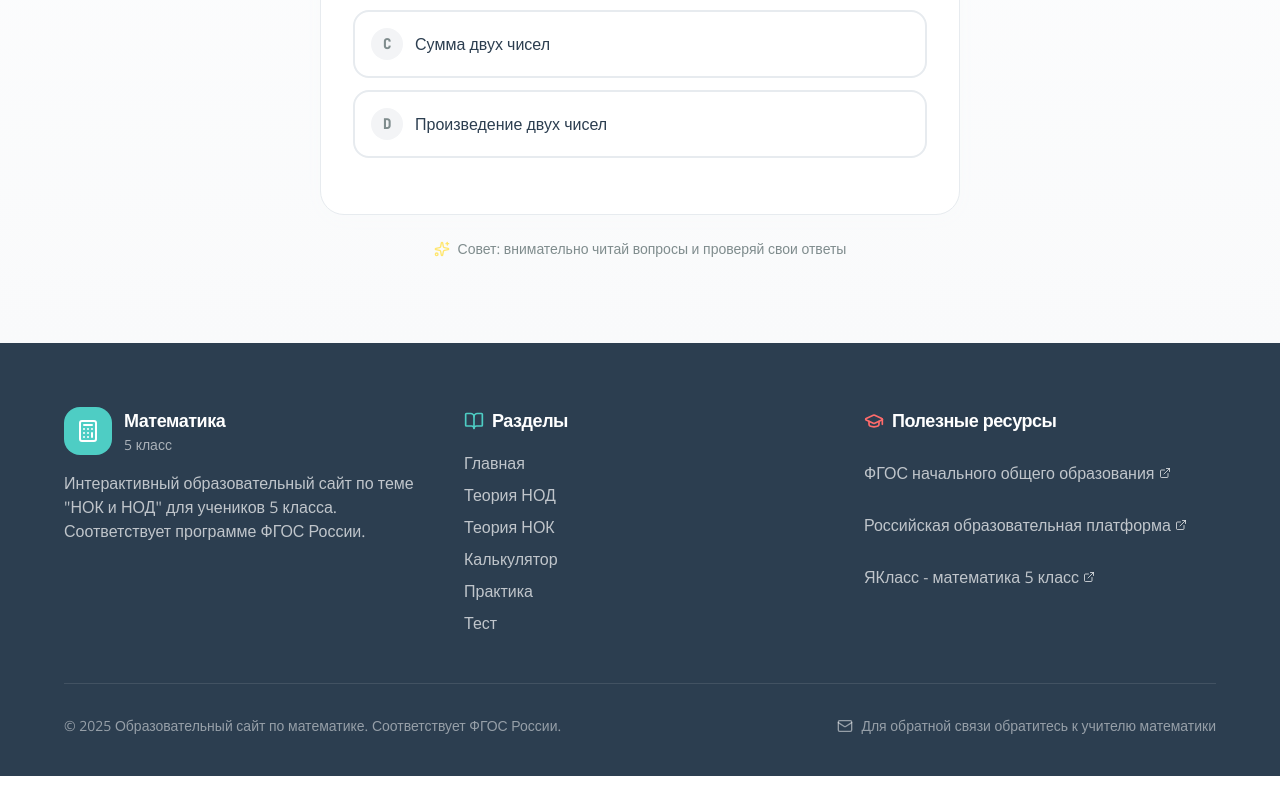
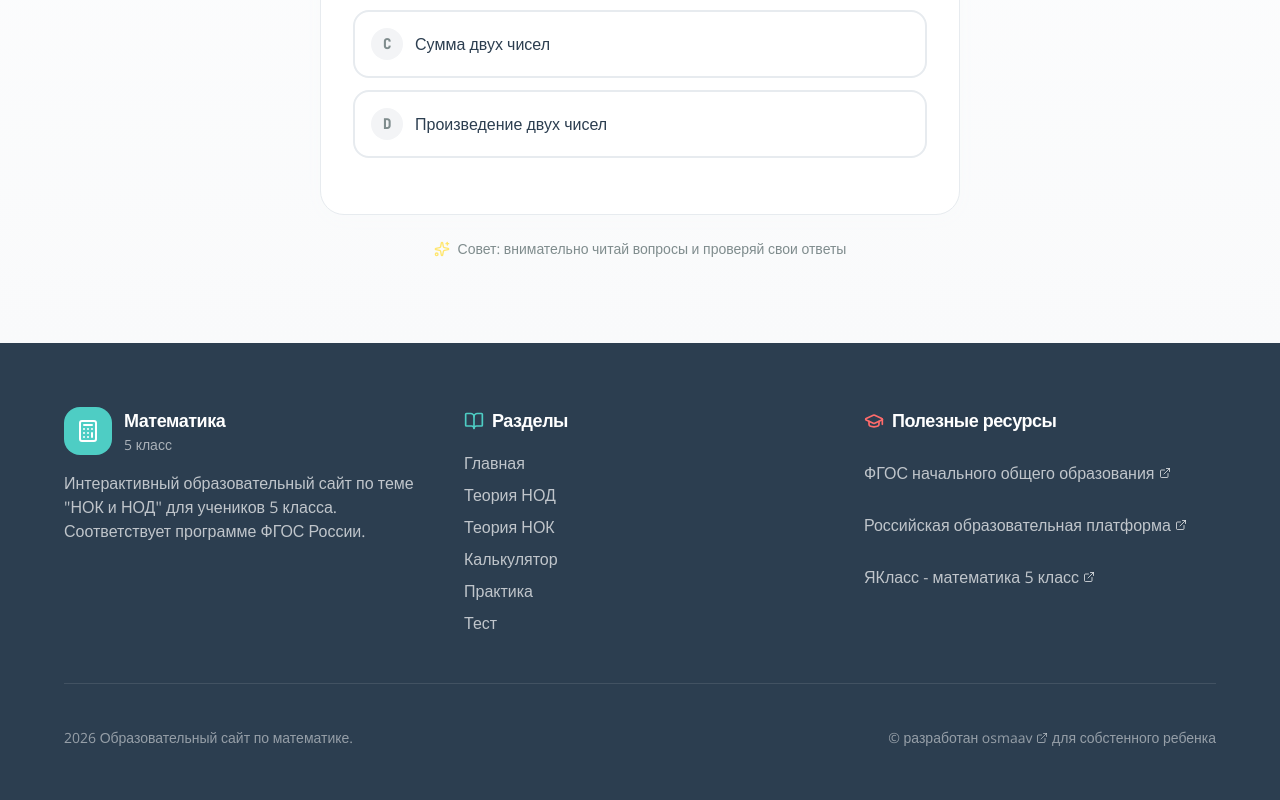
Before and after one commit to osmaav/mathematics_nok_nod, a React (Vite) app: page / in a window 1280 px wide. Shown: the part 7259-8059 px from the top of the page. Before the commit the page ends 8035 px from the top, so only its background shows below. Built offline with nearby package versions, Linux system fonts and the light colour scheme.

Commit message:
добавил контакты

```diff
--- a/src/sections/Footer.tsx
+++ b/src/sections/Footer.tsx
@@ -4,7 +4,7 @@ import { Calculator, BookOpen, GraduationCap, Mail, ExternalLink } from 'lucide-
 const resources = [
   { label: 'ФГОС начального общего образования', href: 'https://fgos.ru/' },
   { label: 'Российская образовательная платформа', href: 'https://resh.edu.ru/' },
-  { label: 'ЯКласс - математика 5 класс', href: 'https://yaklass.ru/' },
+  { label: 'ЯКласс - математика 5 класс', href: 'https://yaklass.ru/' }
 ];
 
 export default function Footer() {
@@ -103,11 +103,20 @@ export default function Footer() {
           <div className="border-t border-white/10 pt-6 sm:pt-8">
             <div className="flex flex-col sm:flex-row items-center justify-between gap-3 sm:gap-4">
               <p className="text-white/50 text-xs sm:text-sm text-center sm:text-left">
-                © 2025 Образовательный сайт по математике. Соответствует ФГОС России.
+                2026 Образовательный сайт по математике.
               </p>
               <div className="flex items-center gap-1.5 sm:gap-2 text-white/50 text-xs sm:text-sm">
-                <Mail className="w-3 h-3 sm:w-4 sm:h-4" />
-                <span>Для обратной связи обратитесь к учителю математики</span>
+                <span>© разработан<span> </span>
+                  <a
+                    href="https://t.me/osmaav"
+                    target="_blank"
+                    rel="noopener noreferrer"
+                    className="hover:text-nod transition-colors inline-flex items-center gap-1"
+                  >
+                    osmaav
+                    <ExternalLink className="w-3 h-3" />
+                  </a>
+                  <span> </span>для собстенного ребенка</span>
               </div>
             </div>
           </div>
--- a/src/sections/Header.tsx
+++ b/src/sections/Header.tsx
@@ -51,8 +51,7 @@ export default function Header() {
         initial={{ y: -100 }}
         animate={{ y: 0 }}
         transition={{ duration: 0.5, ease: 'easeOut' }}
-        className={`fixed top-0 left-0 right-0 z-50 transition-all duration-300 safe-top ${
-          isScrolled
+        className={`fixed top-0 left-0 right-0 z-50 transition-all duration-300 safe-top ${isScrolled
           ? 'bg-white/95 backdrop-blur-md shadow-lg'
           : 'bg-transparent'
           }`}
@@ -90,8 +89,7 @@ export default function Header() {
                   <motion.button
                     key={item.href}
                     onClick={() => scrollToSection(item.href)}
-                    className={`flex items-center gap-2 px-3 py-2.5 rounded-xl font-heading font-semibold text-sm transition-all duration-300 ${
-                      isActive
+                    className={`flex items-center gap-2 px-3 py-2.5 rounded-xl font-heading font-semibold text-sm transition-all duration-300 ${isActive
                       ? 'bg-nod/10 text-nod-dark'
                       : 'text-text-secondary hover:text-text-primary hover:bg-gray-100'
                       }`}
```
Lines whose indentation alone changed are shown as unchanged.
